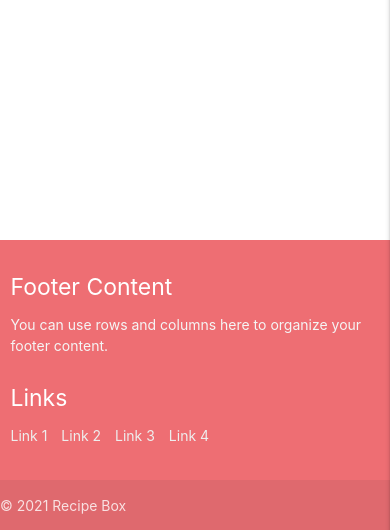
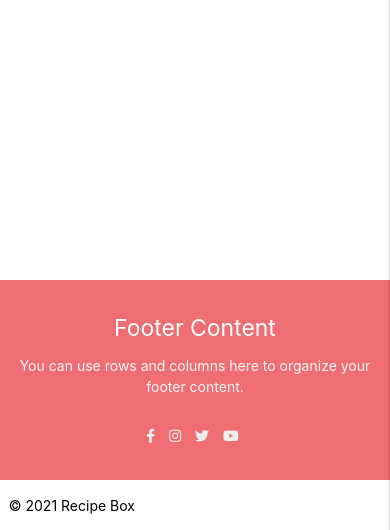
Before and after one commit to theopmw/recipe-box, a Flask app: page / in a window 390 px wide. Shown: the part 314-844 px from the top of the page. Run offline with Flask 2, Linux system fonts and the light colour scheme; some libraries are stand-ins or nearby versions.

Commit message:
Add footer social links, improve responsiveness

```diff
--- a/static/css/style.css
+++ b/static/css/style.css
@@ -1,6 +1,12 @@
 /* .text-shadow {
     text-shadow: 0.125rem 0.125rem 0.125rem rgba(0, 0, 0, 0.5);
 } */
+
+/*
+------------------------------------------
+Footer positioning
+------------------------------------------
+*/
 
 body {
     display: flex;
@@ -22,3 +28,38 @@ body {
     padding-right: 5px;
     padding-left: 5px;
   }
+
+/*
+------------------------------------------
+Footer
+------------------------------------------
+*/
+
+.copyright-text {
+  padding-left: 0.625rem;
+}
+
+/*
+------------------------------------------
+MEDIA QUERIES
+------------------------------------------
+*/
+
+/* <600px - Materialize Mobile devices (s) */
+@media screen and (max-width: 600px) {
+  footer {
+    text-align: center;
+  }
+
+  .footer-social-links {
+    text-align: center;
+  }
+
+
+}
+
+
+/* >600px - Materialize Tablet devices (m) */
+
+
+/* >992px - Materialize Mobile devices (l) */
--- a/templates/base.html
+++ b/templates/base.html
@@ -63,25 +63,24 @@
     <footer class="page-footer">
         <div class="container-fluid">
             <div class="row">
-                <div class="col l6 s12 align-left">
+                <div class="col m6 s12 align-left">
                     <h5 class="white-text">Footer Content</h5>
                     <p class="grey-text text-lighten-4">You can use rows and columns here to organize your footer
                         content.</p>
                 </div>
-                <div class="col l4 offset-l2 s12">
-                    <h5 class="white-text">Links</h5>
-                    <ul class="list-inline">
-                        <li><a class="grey-text text-lighten-3" href="#!">Link 1</a></li>
-                        <li><a class="grey-text text-lighten-3" href="#!">Link 2</a></li>
-                        <li><a class="grey-text text-lighten-3" href="#!">Link 3</a></li>
-                        <li><a class="grey-text text-lighten-3" href="#!">Link 4</a></li>
+                <div class="col m4 offset-m2 s12">
+                    <ul class="list-inline footer-social-links right-align">
+                        <li><a class="grey-text text-lighten-3" href="#!"><i class="fab fa-facebook-f"></i></a></li>
+                        <li><a class="grey-text text-lighten-3" href="#!"><i class="fab fa-instagram"></i></a></li>
+                        <li><a class="grey-text text-lighten-3" href="#!"><i class="fab fa-twitter"></i></a></li>
+                        <li><a class="grey-text text-lighten-3" href="#!"><i class="fab fa-youtube"></i></a></li>
                     </ul>
                 </div>
             </div>
         </div>
-        <div class="footer-copyright">
+        <div class="footer-copyright white black-text">
             <div class="container-fluid">
-                <div class="col">&copy; <span id="year"></span> Recipe Box</div>
+                <div class="col copyright-text">&copy; <span id="year"></span> Recipe Box</div>
             </div>
         </div>
     </footer>
```
